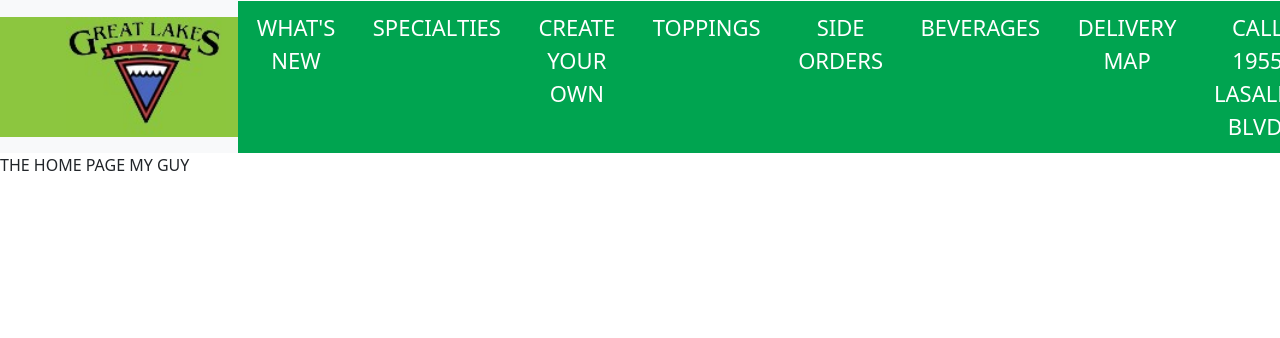
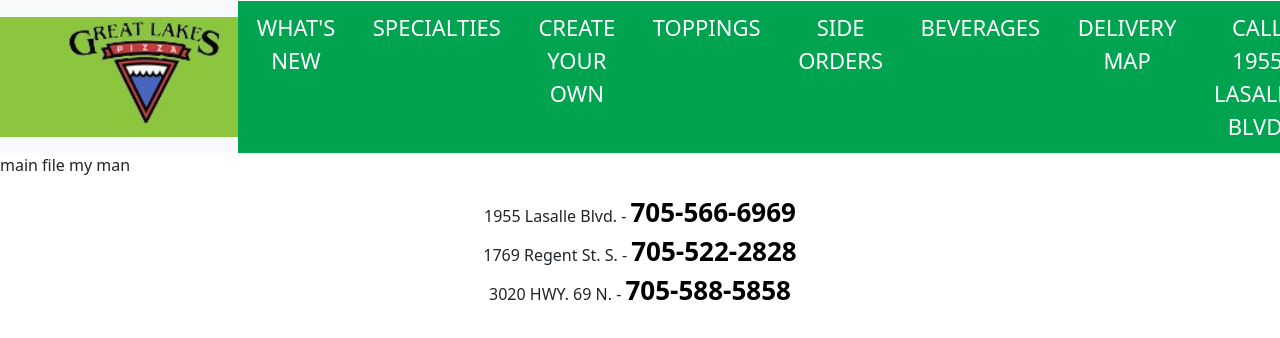
Before and after one commit to RadriaansNES/app, a React (Create React App) app: page / in a window 1280 px wide. Shown: the top 338 px of the page. Built offline with nearby package versions, Linux system fonts and the light colour scheme.

Commit message:
Footer added to layout.

```diff
--- a/src/App.css
+++ b/src/App.css
@@ -42,3 +42,19 @@
   font-size: 22px;
   padding: 10px 18.75px 10px 18.75px;
 }
+
+#footer {
+  text-align: center;
+  background-color: white;
+  font-size: 16px;
+}
+
+#footer p {
+  margin-bottom: 0;
+}
+
+#footer a{
+  font-size: 26px;
+  text-decoration: none;
+  color: black;
+}
--- a/src/components/LayoutComp/Layout.jsx
+++ b/src/components/LayoutComp/Layout.jsx
@@ -1,5 +1,6 @@
 import React from 'react';
 import MenuNavbar from './Navbar';
+import Container from 'react-bootstrap/esm/Container';
 
 function Layout({ children }) {
   return (
@@ -8,6 +9,17 @@
       <main>
         {children}
       </main>
+      <Container id='footer'>
+        <p>
+          1955 Lasalle Blvd. - <a href='tel:7055666969'><strong>705-566-6969</strong></a>
+        </p>
+        <p>
+          1769 Regent St. S. - <a href='tel:7055222828'><strong>705-522-2828</strong></a>
+        </p>
+        <p>
+        3020 HWY. 69 N. - <a href='tel:7055885858'><strong>705-588-5858</strong></a>
+        </p>
+      </Container>
     </div>
   );
 }
--- a/src/components/Pages/WhatsNew/WhatsNew.jsx
+++ b/src/components/Pages/WhatsNew/WhatsNew.jsx
@@ -4,7 +4,9 @@
 function WhatsNew() {
   return (
     <Layout>
-      <p>THE HOME PAGE MY GUY</p>
+      <p>
+        main file my man
+      </p>
     </Layout>
   );
 }
```
